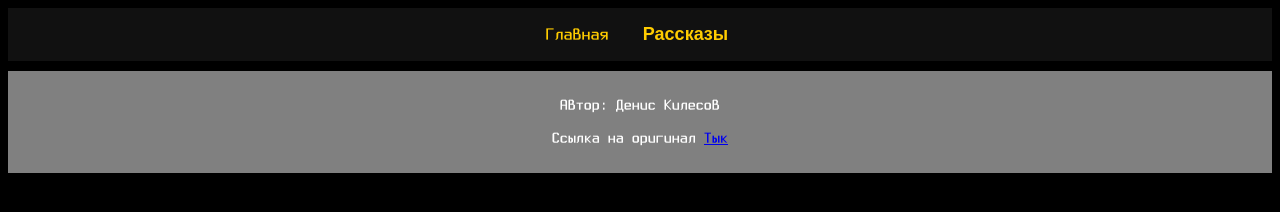
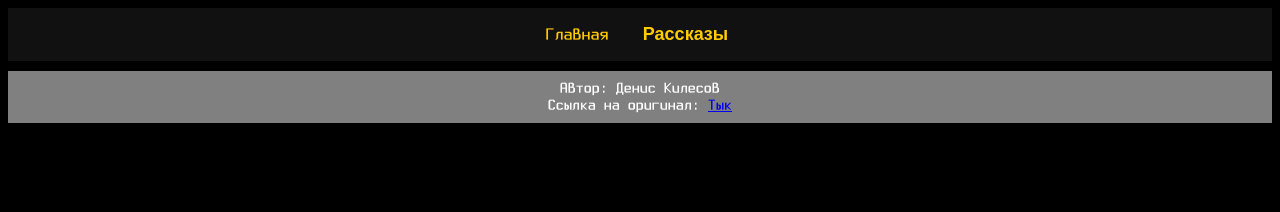
Before and after one commit to Yaroslav2119/iron-heavens-site, a plain HTML site: page index.html in a window 1280 px wide. Drawn offline with Linux system fonts and the light colour scheme.

Commit message:
обновил scc

```diff
--- a/index.html
+++ b/index.html
@@ -28,7 +28,7 @@
 
 
 
-<footer class="footer">
+<footer>
   <p>Автор: Денис Килесов</p>
-  <p>Ссылка на оригинал <a href="https://telegra.ph/Vvedenie-i-obshchaya-informaciya-08-09">Тык</a></p>
+  <p>Ссылка на оригинал: <a href="https://telegra.ph/Vvedenie-i-obshchaya-informaciya-08-09">Тык</a></p>
 </footer>
--- a/styles.css
+++ b/styles.css
@@ -97,6 +97,6 @@ img {
 
 footer {
   background-color: gray; /* Серый фон */
-  padding: 10px;          /* Отступы внутри футера */
-  text-align: center;     /* Выравнивание текста по центру */
+  padding: 1px;
+  line-height: 1px;
 }
```
